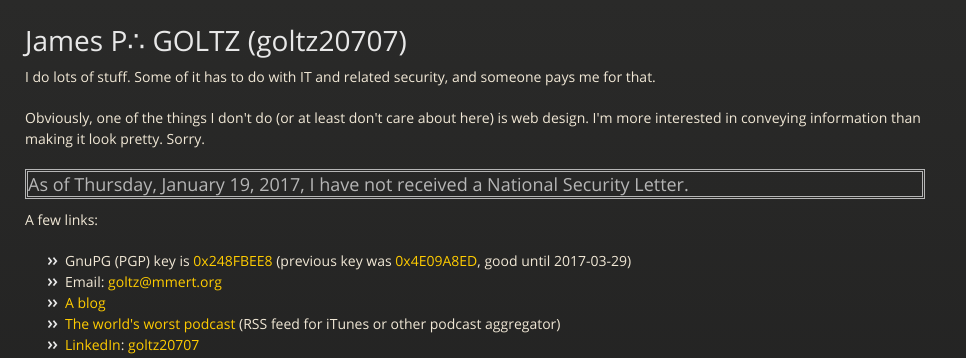
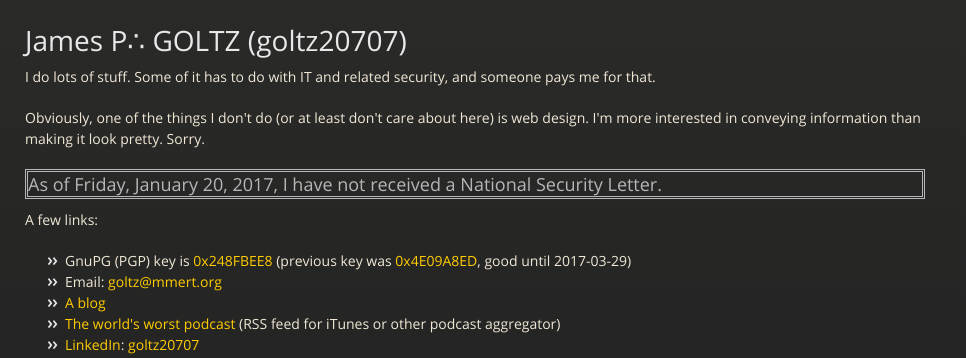
Before and after one commit to goltz20707/goltz20707.github.io, a Jekyll site: the page built from index.html, in a window 1280 px wide. Shown: the top 358 px of the page, without its empty margins (0-966 px from the left). Built offline with Jekyll 4.4.1, drawn with Linux system fonts in a browser that asks for light colours.

Commit message:
Update nsl.html

```diff
--- a/_includes/nsl.html
+++ b/_includes/nsl.html
@@ -3,6 +3,6 @@ date '+%A, %B %e, %Y,'
  -->
 <h3 style="border: double">As of
 
-Thursday, January 19, 2017,
+Friday, January 20, 2017,
 
 I have not received a National Security Letter.</h3>
```
